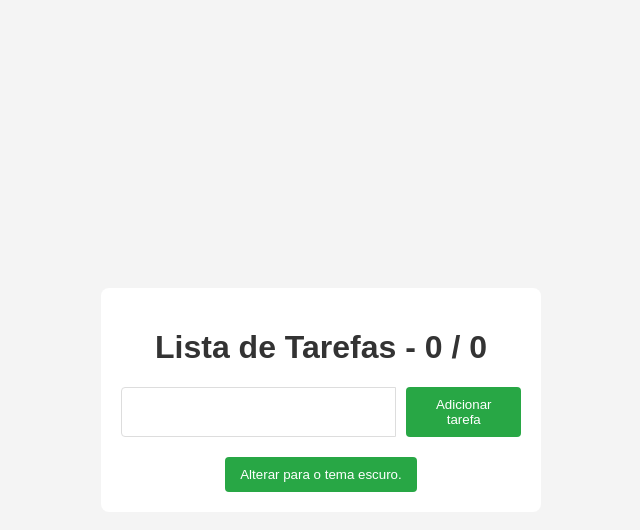
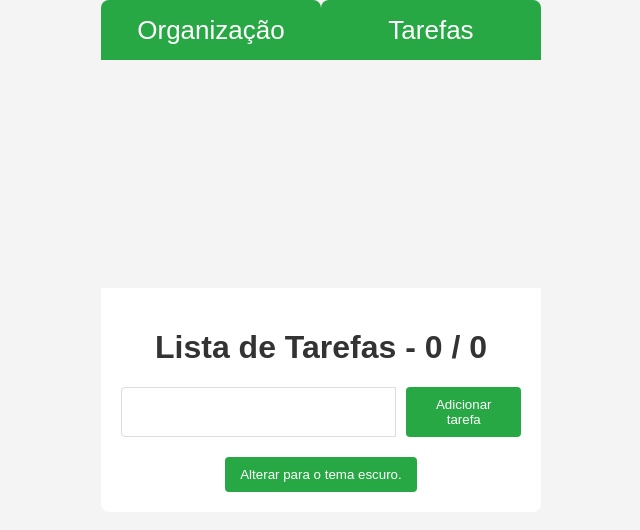
Before and after one commit to Eder-TS/RID145056_Desafio4, a React (Vite) app: page / in a window 1280 px wide. Shown: the top 530 px of the page, without its empty margins (319-959 px from the left). Built offline with nearby package versions, Linux system fonts and the light colour scheme.

Commit message:
Feat: Creating navbar

```diff
--- a/src/App.css
+++ b/src/App.css
@@ -14,6 +14,7 @@ body {
   width: 100vw;
   height: 100vh;
   display: flex;
+  flex-direction: column;
   align-items: center;
   justify-content: center;
 }
@@ -23,10 +24,47 @@ body {
   color: #fff;
 }
 
+.navbar {
+  position: fixed;
+  top: 0;
+  display: flex;
+  align-items: center;
+  justify-content: space-around;
+  width: 440px;
+}
+
+.button {
+  background: #28a745;
+  color: #fff;
+  font-size: 26px;
+  display: flex;
+  justify-content: center;
+  align-items: center;
+  width: 50%;
+  height: 60px;
+  text-decoration: none;
+  border-radius: 8px 8px 0 0;
+}
+
+.button.dark {
+  background: #333;
+  color: #fff;
+}
+
+.button.active {
+  background: #fff;
+  color: #28a745;
+}
+
+.button.dark.active {
+  background: #666;
+  color: #fff;
+}
+
 .container {
   background: #fff;
   padding: 20px;
-  border-radius: 8px;
+  border-radius: 0 0 8px 8px;
   width: 400px;
   text-align: center;
 }
--- a/src/App.tsx
+++ b/src/App.tsx
@@ -1,6 +1,9 @@
 import { useEffect, useState } from 'react'
 import './App.css'
 import { useTheme } from './ThemeContext'
+
+// COMPONENTS
+import { Navbar } from './components'
 
 interface TodoItem {
   id: string,
@@ -19,7 +22,7 @@ function App() {
   const addTask = (): void => {
 
     // Tendo algum conteúdo no campo, segue com a criação da tarefa.
-    if(newTodo !== "") {
+    if (newTodo !== "") {
       const newId = crypto.randomUUID()
 
       const newTodoItem: TodoItem = {
@@ -37,8 +40,8 @@ function App() {
 
   const markTask = (id: string): void => {
     const updateTodos = todos.map((todo) => {
-      if(todo.id === id) {
-        return {...todo, done: !todo.done}
+      if (todo.id === id) {
+        return { ...todo, done: !todo.done }
       }
 
       return todo
@@ -57,7 +60,7 @@ function App() {
   }
 
   useEffect(() => {
-    if(isLoaded){
+    if (isLoaded) {
       localStorage.setItem(memoryTasksKey, JSON.stringify(todos))
     }
   }, [todos, isLoaded])
@@ -65,20 +68,24 @@ function App() {
   useEffect(() => {
     const memoryTasks = localStorage.getItem(memoryTasksKey)
 
-    if(memoryTasks){
+    if (memoryTasks) {
       setTodos(JSON.parse(memoryTasks))
     }
 
     setIsLoaded(true)
-  },[])
+  }, [])
 
   return (
     <div className={`app ${theme}`}>
+
+      <Navbar />
+
       <div className={`container ${theme}`}>
+
         <h1>Lista de Tarefas - {getDoneTasks().length} / {todos.length}</h1>
 
         <div className='input-container'>
-          <input type="text" value={newTodo} onChange={(e) => setNewTodo(e.target.value)}/>
+          <input type="text" value={newTodo} onChange={(e) => setNewTodo(e.target.value)} />
           <button onClick={addTask}>Adicionar tarefa</button>
         </div>
 
@@ -86,9 +93,9 @@ function App() {
           {
             todos.map((todo) => (
               <li key={todo.id}>
-                <input type="checkbox" checked= {todo.done} onChange={() => markTask(todo.id)}/>
+                <input type="checkbox" checked={todo.done} onChange={() => markTask(todo.id)} />
 
-                <span style={{textDecoration: todo.done ? 'line-through' : 'none'}}>
+                <span style={{ textDecoration: todo.done ? 'line-through' : 'none' }}>
                   {todo.text}
                 </span>
 
@@ -99,7 +106,7 @@ function App() {
         </ol>
 
         <button onClick={toggleTheme}>
-          Alterar para o tema { theme === "dark" ? "claro." : "escuro."}
+          Alterar para o tema {theme === "dark" ? "claro." : "escuro."}
         </button>
       </div>
     </div>
--- /dev/null
+++ b/src/components/Navbar.tsx
@@ -0,0 +1,24 @@
+// THEME
+import { useTheme } from '../ThemeContext'
+
+// COMPONENTS
+import { NavbarButton } from './NavbarButton'
+
+export const Navbar = () => {
+    // eslint-disable-next-line @typescript-eslint/no-unused-vars
+    const { theme, toggleTheme } = useTheme()
+
+    return (
+        <nav className={`navbar ${theme}`}>
+            <NavbarButton
+                href='/organization'
+                linkText='Organização'
+            />
+
+            <NavbarButton
+                href='/tarefas'
+                linkText='Tarefas'
+            />
+        </nav>
+    )
+}
--- /dev/null
+++ b/src/components/NavbarButton.tsx
@@ -0,0 +1,21 @@
+// THEME
+import { useTheme } from '../ThemeContext'
+
+// TYPES
+import { NavbarButtonProps } from "../types"
+
+export function NavbarButton(props: NavbarButtonProps) {
+    const { href, linkText, isActive } = props
+
+    // eslint-disable-next-line @typescript-eslint/no-unused-vars
+    const { theme, toggleTheme } = useTheme()
+
+    return (
+        <a
+            className={`button ${theme} ${isActive}`}
+            href={href}
+        >
+            {linkText}
+        </a>
+    )
+}
--- /dev/null
+++ b/src/components/index.ts
@@ -0,0 +1,2 @@
+export * from "./Navbar";
+export * from "./NavbarButton";
--- /dev/null
+++ b/src/types/index.ts
@@ -0,0 +1 @@
+export * from "./navbarButton";
--- /dev/null
+++ b/src/types/navbarButton.d.ts
@@ -0,0 +1,5 @@
+export interface NavbarButtonProps {
+  href: string;
+  linkText: string;
+  isActive: "active" | "";
+}
```
